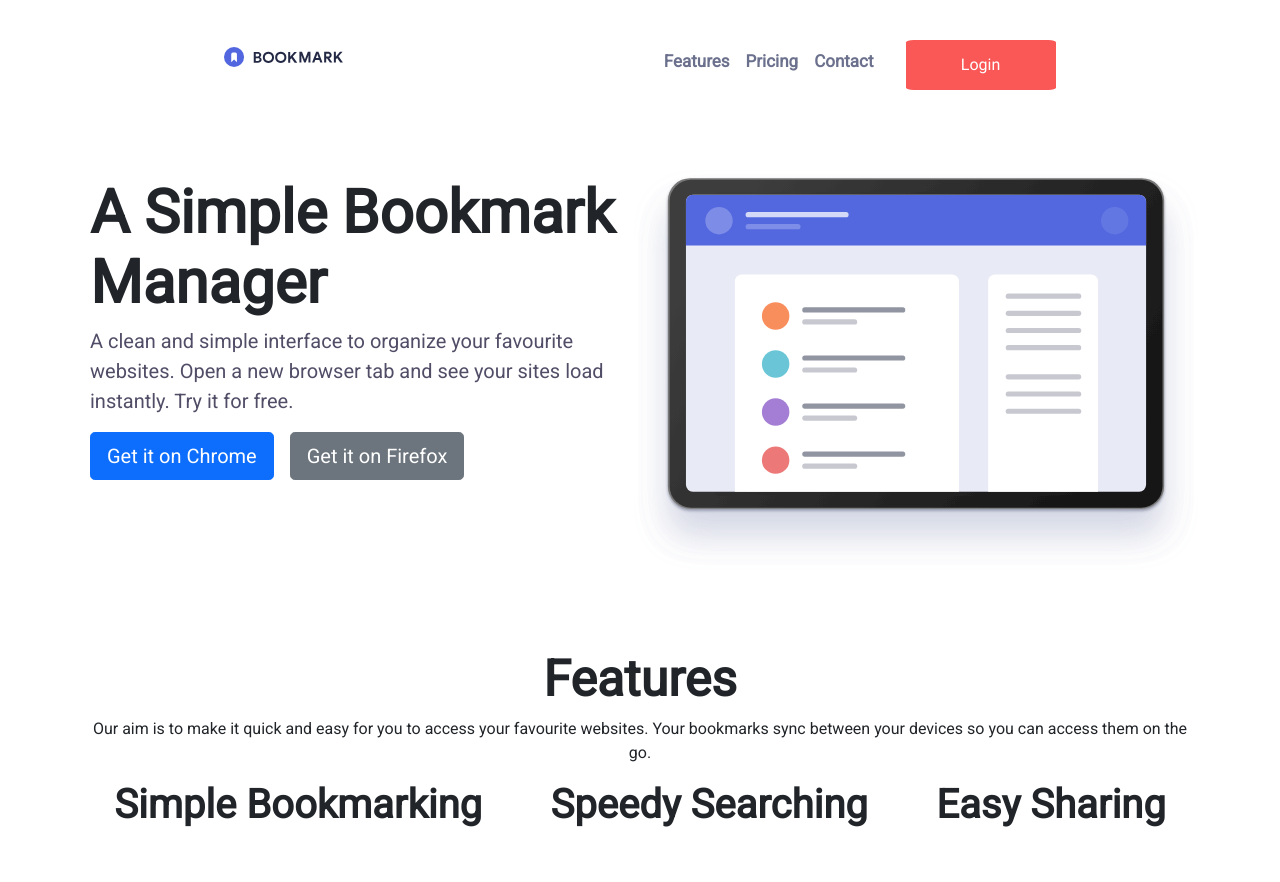
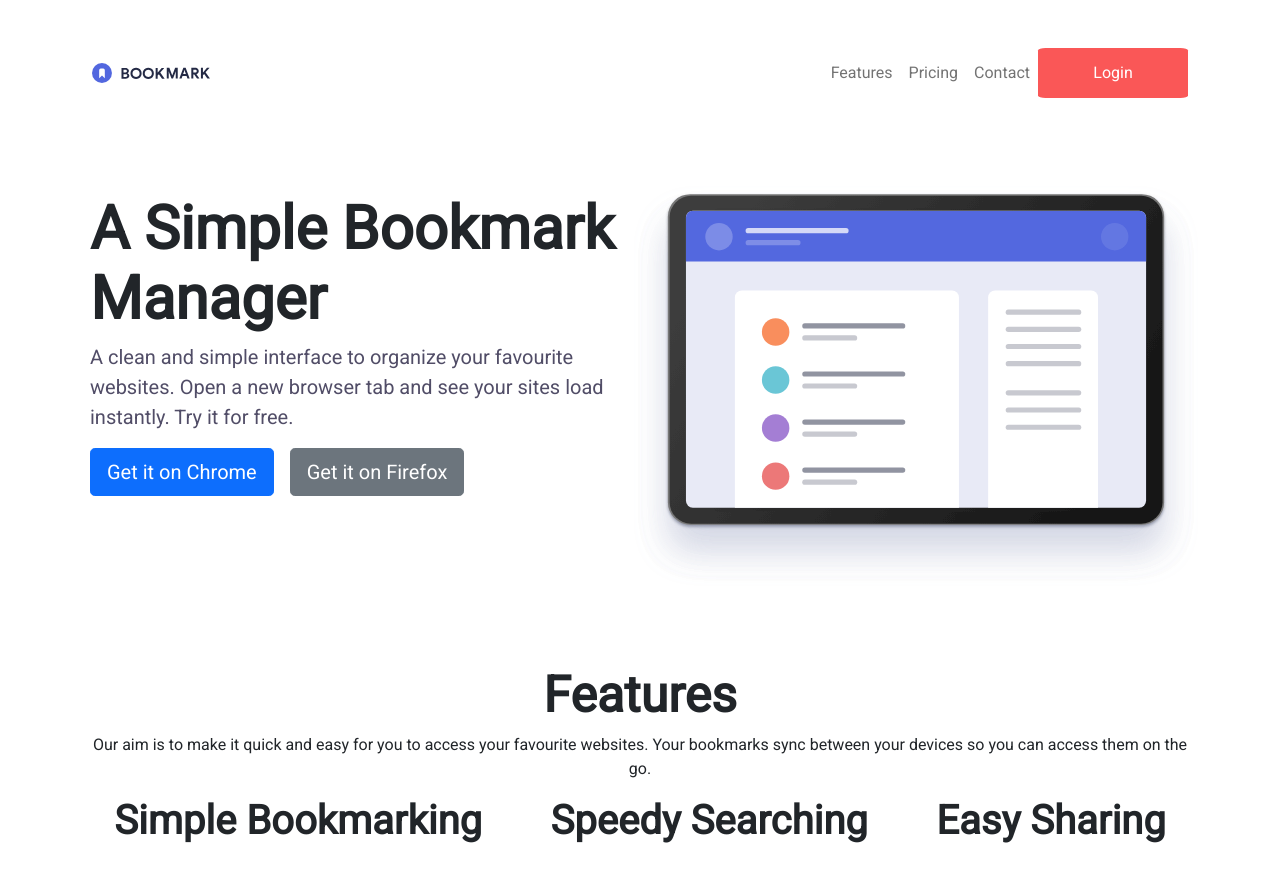
Before and after one commit to serge-svg/ITAcademy-sprint2-level1, a plain HTML site: page index.html in a window 1280 px wide. Drawn offline with nearby package versions, Linux system fonts and the light colour scheme.

Commit message:
Nav with bootstrap

```diff
--- a/index.html
+++ b/index.html
@@ -9,18 +9,30 @@
     <title>Sprint2-level1</title>
   </head>
   <body>
-    <header>
-      <img class="header-logo"  src="Imagenes/logo-bookmark.svg" alt="bookmark logo">
 
-      <nav class="nav">
-        <ul class="nav-list">
-          <li><a href="#features">Features</a></li>
-          <li><a href="#pricing">Pricing</a></li>
-          <li><a href="#contact">Contact</a></li>
-        </ul>
-        <a class="buttons orange-button" href="#login"><p>Login</p></a>
+    <header class="sticky-top">
+      <nav class="navbar navbar-expand-lg navbar-light">
+        <div class="container-fluid">
+          <img class="header-logo" src="Imagenes/logo-bookmark.svg"  alt="bookmark logo">
+          <button class="navbar-toggler" type="button" data-bs-toggle="collapse" data-bs-target="#navbarNav">
+            <span class="navbar-toggler-icon"></span>
+          </button>
+          <div class="collapse navbar-collapse justify-content-end" id="navbarNav">
+            <ul class="navbar-nav">
+              <li class="nav-item">
+                <a class="nav-link" aria-current="page" href="#">Features</a>
+              </li>
+              <li class="nav-item">
+                <a class="nav-link" href="#">Pricing</a>
+              </li>
+              <li class="nav-item">
+                <a class="nav-link" href="#">Contact</a>
+              </li>
+            </ul>
+            <a class="buttons orange-button" href="#login"><p>Login</p></a>
+          </div>
+        </div>
       </nav>
-
     </header>
 
     <main class="container">
@@ -54,5 +66,7 @@
       </div>
     </section>
 
+
+    <script src="https://cdn.jsdelivr.net/npm/bootstrap@5.3.0-alpha1/dist/js/bootstrap.bundle.min.js" integrity="sha384-w76AqPfDkMBDXo30jS1Sgez6pr3x5MlQ1ZAGC+nuZB+EYdgRZgiwxhTBTkF7CXvN" crossorigin="anonymous"></script>
   </body>
 </html>
--- a/scss/styles.scss
+++ b/scss/styles.scss
@@ -1,7 +1,6 @@
 @import 'components/texts';
 @import 'components/colors';
 @import 'components/buttons';
-@import 'components/nesting';
 
 * {
     margin: 0;
@@ -9,12 +8,13 @@
 
     box-sizing: border-box;
     font-family: "Roboto", sans-serif;
-  }
+}
 
 .header-logo { height: 20px; }
 
+
 header {
-    background-color: $bg-white;
+    background-color: white;
 
     width: 100%;
     padding: 5vh 10vh 5vh 10vh;
@@ -24,29 +24,8 @@ header {
     align-items: baseline;
 }
 
-.nav {
-    display: flex;
-    justify-content: space-between;
-    gap: 4vh;
-}
-
-.nav-list {
-    display: flex;
-    align-items: flex-end;
-
-    list-style-type: none;
-    gap: 1rem;
-}
-
-.nav-list li a {
-    text-decoration: none;
-
-    color: #6B708D;
-
-    font-family: 'Roboto';
-    font-style: normal;
-    font-weight: 600;
-    font-size: 17px;
+nav {
+    width: 100%;
 }
 
 .main-image {
```
Also changed, not shown: scss/styles.css, 1 other file.
